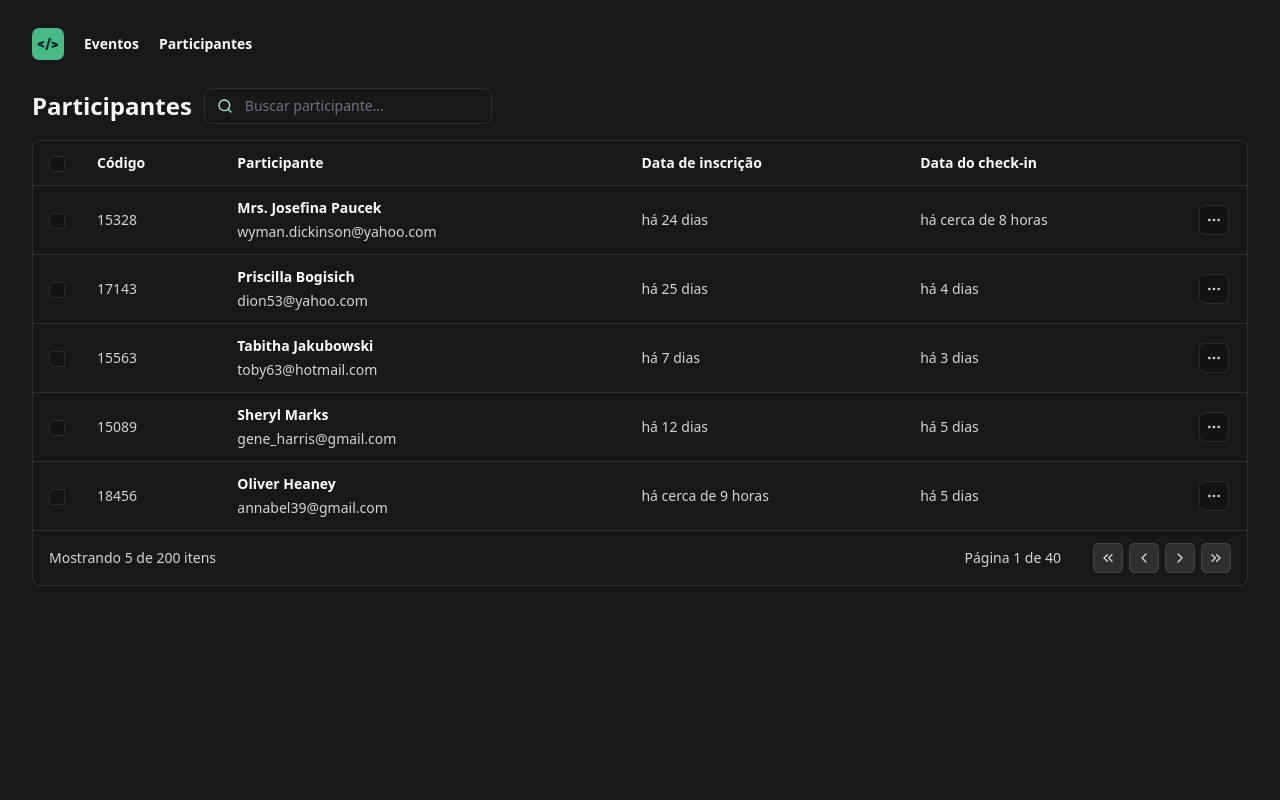
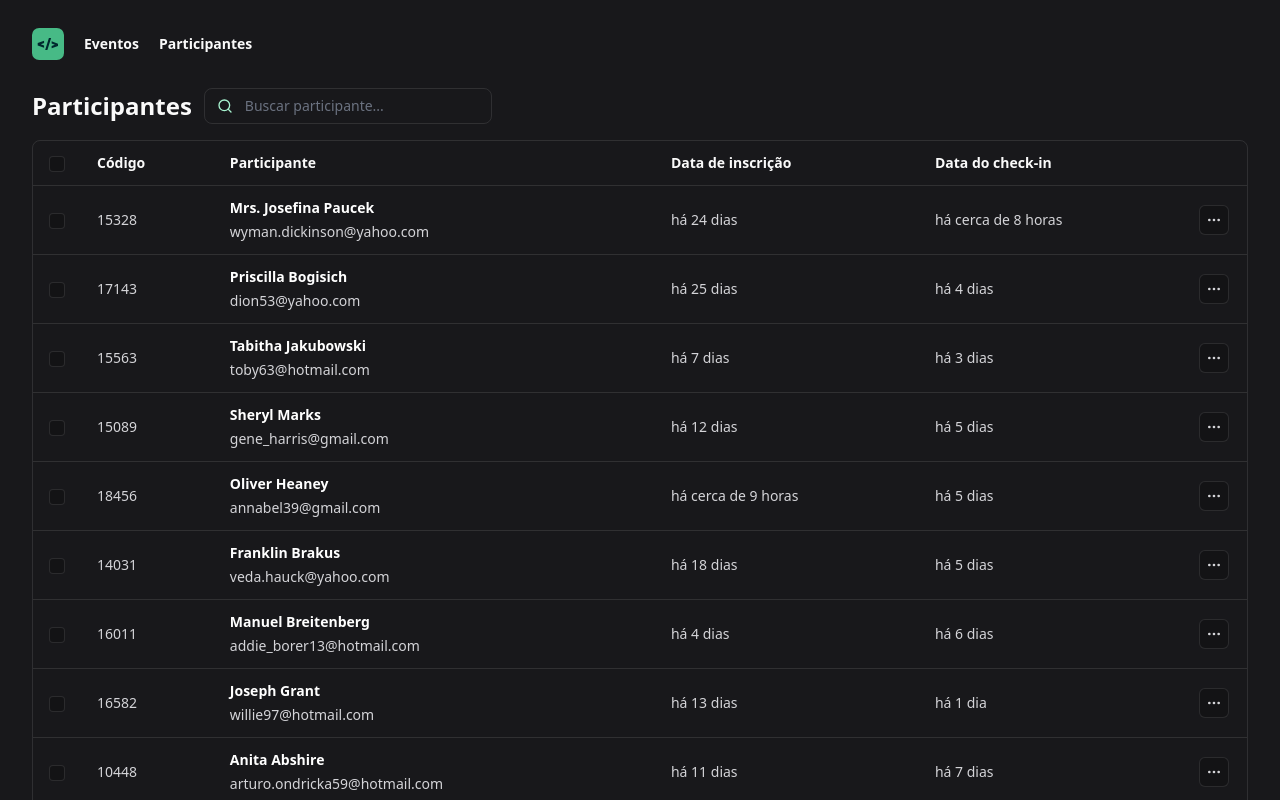
Before and after one commit to MarlonVictor/passIn, a Vue app: page / in a window 1280 px wide. Shown: the top 800 px of the page. Built offline with nearby package versions, Linux system fonts and the light colour scheme.

Commit message:
feat: configuring table pagination

```diff
--- a/src/components/AttendeeList.vue
+++ b/src/components/AttendeeList.vue
@@ -1,6 +1,7 @@
 <script setup lang="ts">
 import { formatDistanceToNow } from 'date-fns'
 import { ptBR } from 'date-fns/locale'
+import { computed, ref } from 'vue'
 
 import {
   ChevronLeft,
@@ -19,6 +20,17 @@ import TableCell from './table/TableCell.vue'
 import TableHeader from './table/TableHeader.vue'
 
 const dateConfig = { locale: ptBR, addSuffix: true }
+
+const search = ref<string>('')
+
+// page configuration
+const page = ref<number>(1)
+const totalPages = computed(() => Math.ceil(attendees.length / 10))
+
+const goToNextPage = () => (page.value += 1)
+const goToPreviousPage = () => (page.value -= 1)
+const goToFirstPage = () => (page.value = 1)
+const goToLastPage = () => (page.value = totalPages.value)
 </script>
 
 <template>
@@ -31,6 +43,7 @@ const dateConfig = { locale: ptBR, addSuffix: true }
       >
         <Search class="size-4 text-emerald-200" />
         <input
+          v-model="search"
           placeholder="Buscar participante..."
           class="flex-1 bg-transparent outline-none border-none text-sm p-0"
         />
@@ -58,7 +71,7 @@ const dateConfig = { locale: ptBR, addSuffix: true }
 
       <tbody>
         <tr
-          v-for="attendee in attendees.slice(0, 5)"
+          v-for="attendee in attendees.slice((page - 1) * 10, page * 10)"
           :key="attendee.id"
           class="border-b border-white/10 hover:bg-zinc-50/5 transition-colors"
         >
@@ -89,22 +102,22 @@ const dateConfig = { locale: ptBR, addSuffix: true }
 
       <tfoot>
         <tr>
-          <TableCell colspan="3">Mostrando 5 de {{ attendees.length }} itens</TableCell>
+          <TableCell colspan="3">Mostrando 10 de {{ attendees.length }} itens</TableCell>
           <TableCell colspan="3" class="text-right">
             <div class="inline-flex items-center gap-8">
-              <span>Página 1 de {{ attendees.length / 5 }}</span>
+              <span>Página {{ page }} de {{ totalPages }}</span>
 
               <div class="flex gap-1.5">
-                <IconButton>
+                <IconButton :disabled="page === 1" @click="goToFirstPage">
                   <ChevronsLeft class="size-4" />
                 </IconButton>
-                <IconButton>
+                <IconButton :disabled="page === 1" @click="goToPreviousPage">
                   <ChevronLeft class="size-4" />
                 </IconButton>
-                <IconButton>
+                <IconButton :disabled="page === totalPages" @click="goToNextPage">
                   <ChevronRight class="size-4" />
                 </IconButton>
-                <IconButton>
+                <IconButton :disabled="page === totalPages" @click="goToLastPage">
                   <ChevronsRight class="size-4" />
                 </IconButton>
               </div>
--- a/src/components/IconButton.vue
+++ b/src/components/IconButton.vue
@@ -8,7 +8,7 @@ const { transparent } = defineProps<IconButtonProps>()
 
 <template>
   <button
-    class="border border-white/10 rounded-md p-1.5 transition hover:brightness-200"
+    class="border border-white/10 rounded-md p-1.5 transition hover:brightness-200 disabled:cursor-not-allowed disabled:opacity-50 disabled:hover:brightness-100"
     :class="transparent ? 'bg-black/20' : 'bg-white/10'"
   >
     <slot></slot>
--- a/src/data/attendees.ts
+++ b/src/data/attendees.ts
@@ -1,6 +1,6 @@
 import { faker } from '@faker-js/faker'
 
-export const attendees = Array.from({ length: 200 }).map(() => {
+export const attendees = Array.from({ length: 201 }).map(() => {
   return {
     id: faker.number.int({ min: 10000, max: 20000 }),
     name: faker.person.fullName(),
```
